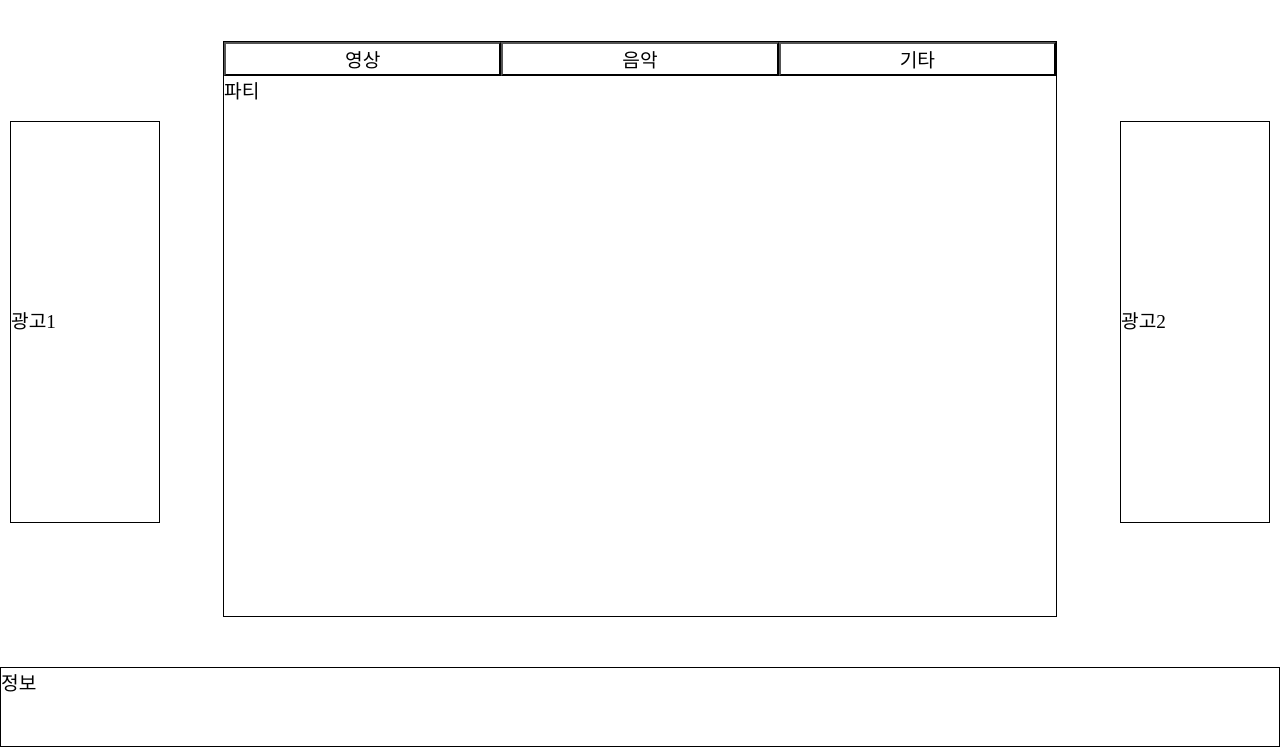
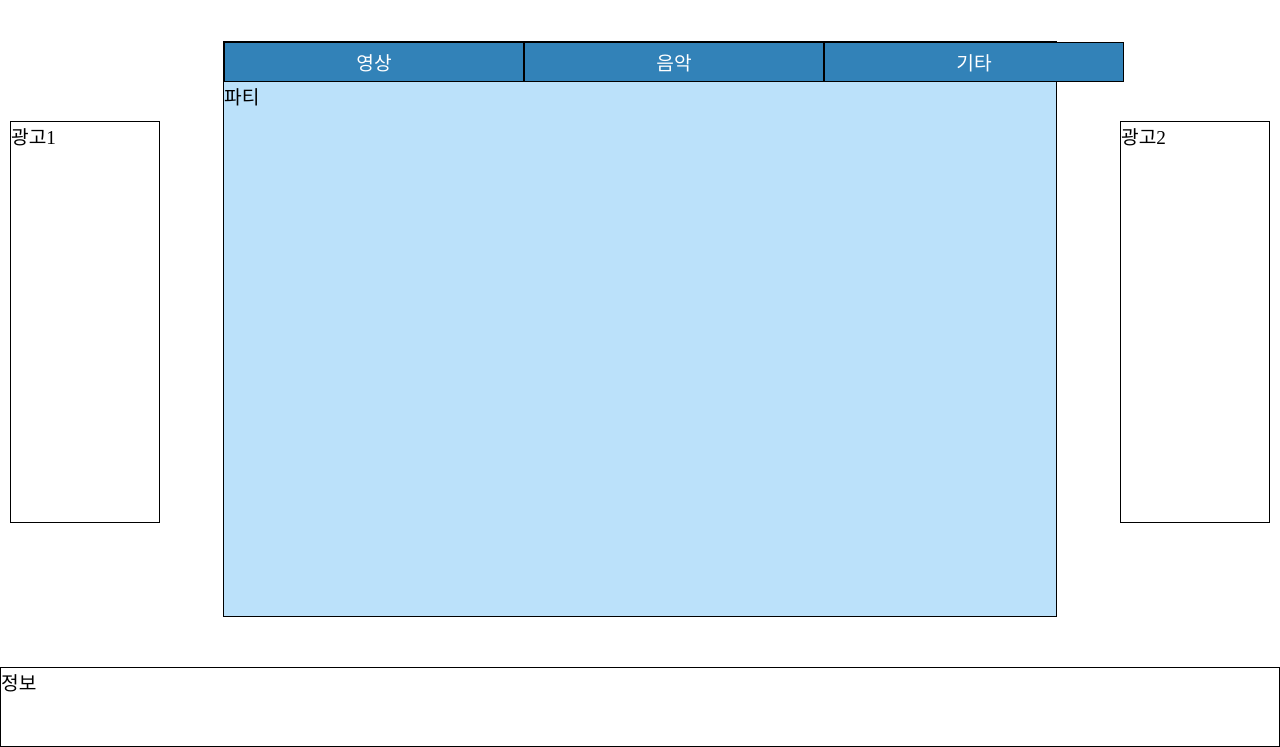
Before and after one commit to Arrogant73/partyPlay-1, a plain HTML site: page html/createPartyForm.html in a window 1280 px wide. Shown: the part 70-817 px from the top of the page. Drawn offline with Linux system fonts and the light colour scheme.

Commit message:
2023/01/16 10:38

```diff
--- a/html/css/createPartyForm.css
+++ b/html/css/createPartyForm.css
@@ -7,5 +7,10 @@
 .cat input {
     background-color: transparent;
     font-size: 1em;
+    min-width: 300px;
     width: 25vw;
+    background-color: #3282B8;
+    color: white;
+    border: 1px solid black;
+    height: 5vh;
 }
--- a/html/css/default.css
+++ b/html/css/default.css
@@ -40,10 +40,6 @@ header {
     height: 72vh;
 }
 
-aside {
-    line-height: 50vh;
-}
-
 .ad1 {
     min-width: 150px;
     width: 10vw;
@@ -59,7 +55,9 @@ aside {
 
 main {
     border: 1px solid black;
+    min-width: 650px;
     width: 65vw;
+    background-color: #BBE1FA;
 }
 
 .ad2 {
@@ -76,10 +74,16 @@ main {
 }
 
 
+
+
 footer {
     border: 1px solid black;
     height: 9.7vh;
 }
+
+
+
+
 
 html { font-size: 62.5%; }
 body { font-size: 1em;}
```
